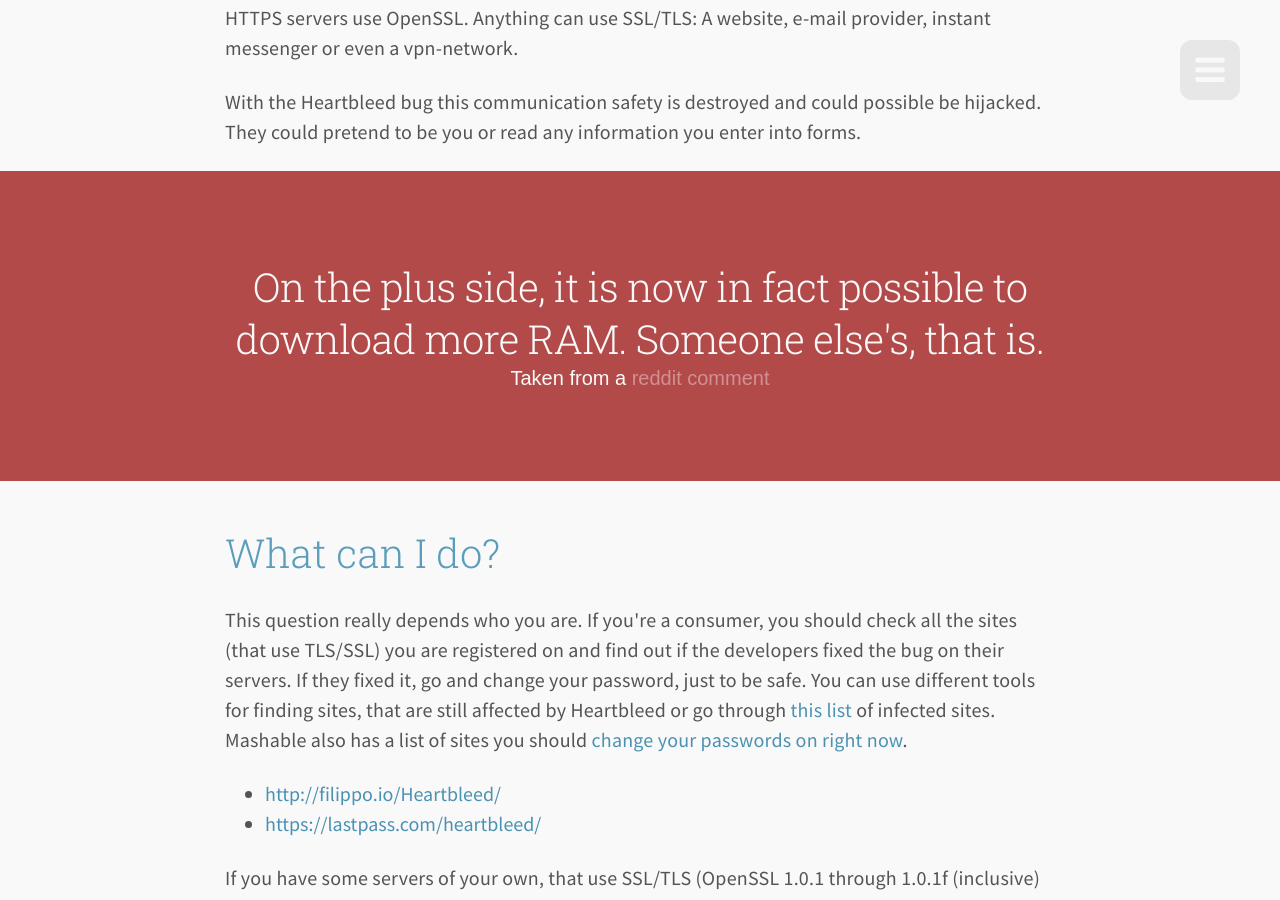
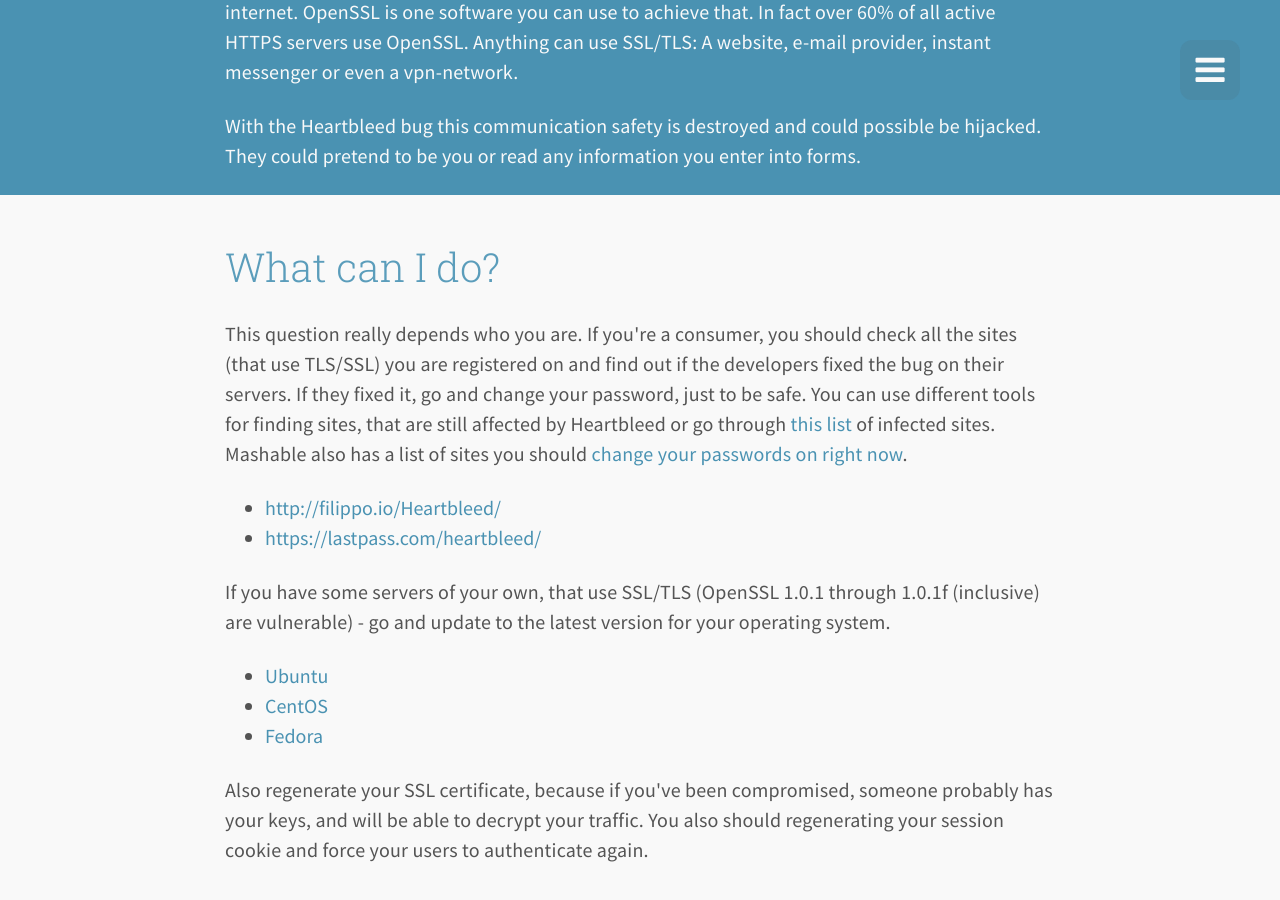
Before and after one commit to l4ci/l4ci.github.io, a Jekyll site: the page built from _posts/2014-04-10-the-heartbleed-bug.html, in a window 1280 px wide and 900 px high, scrolled down 1032 px. Built offline with Jekyll 4.4.1, drawn with Linux system fonts in a browser that asks for light colours; nearby versions of some CDN libraries; Markdown is read by kramdown in place of the engine named in the settings.

Commit message:
few typos

```diff
--- a/_posts/2014-04-10-the-heartbleed-bug.html
+++ b/_posts/2014-04-10-the-heartbleed-bug.html
@@ -14,7 +14,13 @@
         <br>
         <cite src="http://heartbleed.com/">Find out more on <a href="http://heartbleed.com/">heartbleed.com</a></cite>
       </p>
+    </div>
+  </section>
+</div>
 
+<div class="outer bg--blue">
+  <section class="container">
+    <div class="col-75">
       <h2>What does this mean?</h2>
       <p>
         SSL or <a href="http://en.wikipedia.org/wiki/Transport_Layer_Security">TLS</a> is a cryptographic protocol, which should provide a secure communication over the internet. OpenSSL is one software you can use to achieve that. In fact over 60% of all active HTTPS servers use OpenSSL. Anything can use SSL/TLS: A website, e-mail provider, instant messenger or even a vpn-network.
@@ -22,17 +28,6 @@
       <p>
         With the Heartbleed bug this communication safety is destroyed and could possible be hijacked. They could pretend to be you or read any information you enter into forms.
       </p>
-    </div>
-  </section>
-</div>
-
-<div class="outer bg--red">
-  <section class="container">
-    <div class="col-75">
-      <blockquote>
-        On the plus side, it is now in fact possible to download more RAM. Someone else's, that is.
-        <cite src="http://www.reddit.com/r/webdev/comments/22im3b/server_admins_update_openssl_asap_if_you_havent/cgnc1pc">Taken from a <a href="http://www.reddit.com/r/webdev/comments/22im3b/server_admins_update_openssl_asap_if_you_havent/cgnc1pc">reddit comment</a></cite>
-      </blockquote>
     </div>
   </section>
 </div>
```
